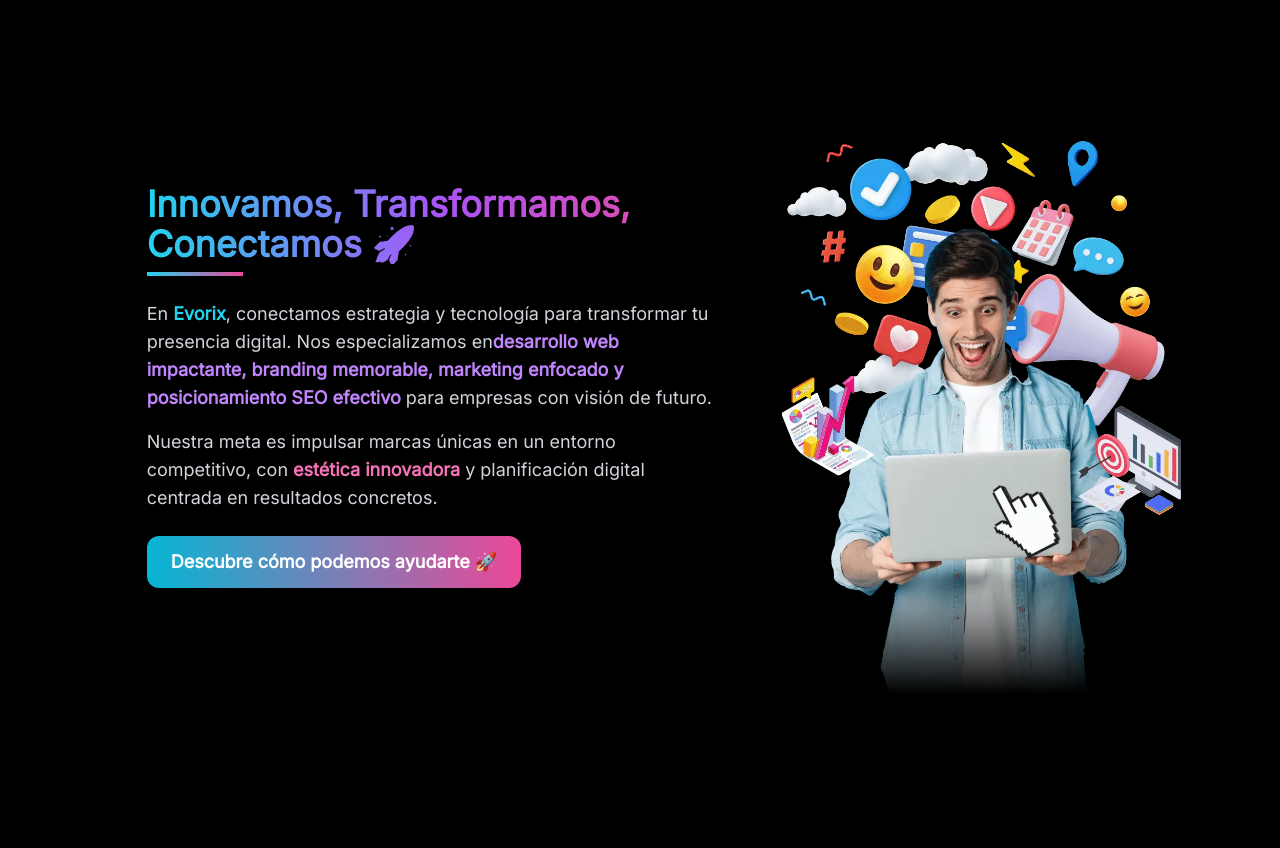
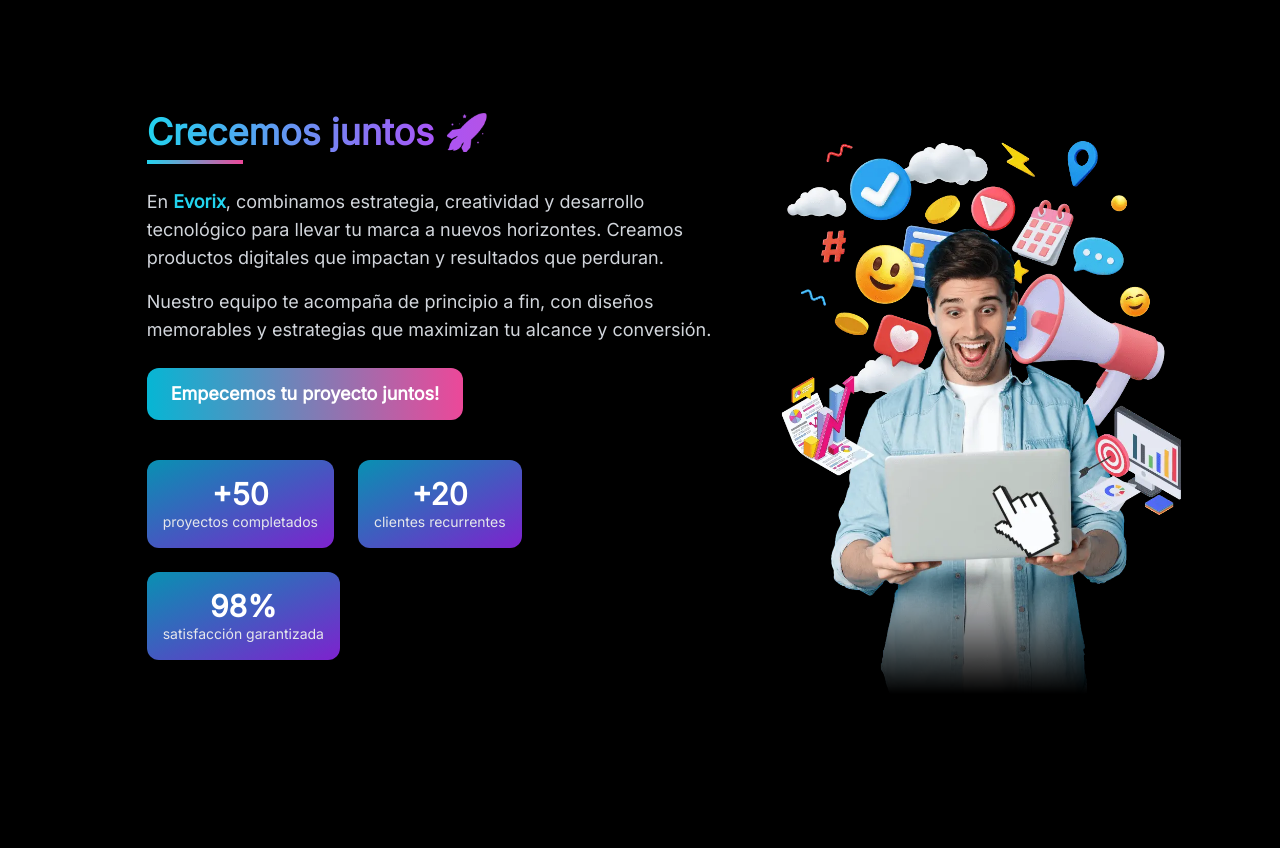
Before and after one commit to santiperez98/evorix, a Next.js app: page / in a window 1280 px wide. Shown: the part 802-1650 px from the top of the page. Built offline with nearby package versions, Linux system fonts and the light colour scheme; no server answers.

Commit message:
configurando

```diff
--- a/src/app/components/AboutPreview.tsx
+++ b/src/app/components/AboutPreview.tsx
@@ -2,23 +2,21 @@
 import { useState, useEffect, useRef } from "react";
 
 const AboutPreview: React.FC = () => {
-  const [isVisible, setIsVisible] = useState<boolean>(false);
+  const [isVisible, setIsVisible] = useState(false);
   const sectionRef = useRef<HTMLElement | null>(null);
 
-  // Detecta cuando el componente entra en pantalla
   useEffect(() => {
     const observer = new IntersectionObserver(
-      ([entry]) => {
-        if (entry.isIntersecting) setIsVisible(true);
-      },
-      { threshold: 0.2 }
+      ([entry]) => entry.isIntersecting && setIsVisible(true),
+      { threshold: 0.1 }
     );
-
-    if (sectionRef.current) observer.observe(sectionRef.current);
-
-    return () => {
-      if (sectionRef.current) observer.unobserve(sectionRef.current);
-    };
+    if (sectionRef.current) {
+      observer.observe(sectionRef.current);
+      return () => {
+        if (sectionRef.current) observer.unobserve(sectionRef.current);
+      };
+    }
+    return undefined;
   }, []);
 
   return (
@@ -27,10 +25,8 @@
       id="sobre-nosotros"
       className="py-20 px-6 bg-black text-white flex flex-col md:flex-row items-center justify-center text-center md:text-left relative overflow-hidden"
     >
-      {/* Fondo sólido negro */}
       <div className="absolute inset-0 bg-black z-0" />
 
-      {/* Contenido de texto */}
       <motion.div
         className="max-w-2xl relative z-10 px-4 md:px-12"
         initial={{ opacity: 0, x: -50 }}
@@ -38,7 +34,7 @@
         transition={{ duration: 0.8 }}
       >
         <h2 className="text-3xl md:text-4xl font-extrabold bg-gradient-to-r from-cyan-400 via-purple-500 to-pink-500 bg-clip-text text-transparent">
-          Innovamos, Transformamos, Conectamos 🚀
+          Crecemos juntos 🚀
         </h2>
         <motion.div
           className="w-20 md:w-24 h-1 bg-gradient-to-r from-cyan-400 to-pink-500 mt-2 mx-auto md:mx-0"
@@ -48,32 +44,44 @@
         />
 
         <p className="mt-6 text-base md:text-lg text-gray-300 leading-relaxed">
-          En <span className="text-cyan-400 font-semibold">Evorix</span>, conectamos estrategia y tecnología
-          para transformar tu presencia digital. Nos especializamos en
-          <span className="text-purple-400 font-semibold">
-            desarrollo web impactante, branding memorable, marketing enfocado y posicionamiento SEO efectivo
-          </span> para empresas con visión de futuro.
+          En <span className="text-cyan-400 font-semibold">Evorix</span>, combinamos estrategia, creatividad y desarrollo tecnológico para llevar tu marca a nuevos horizontes. Creamos productos digitales que impactan y resultados que perduran.
         </p>
         <p className="mt-4 text-base md:text-lg text-gray-300 leading-relaxed">
-          Nuestra meta es impulsar marcas únicas en un entorno competitivo,
-          con <span className="text-pink-400 font-semibold">estética innovadora</span> y planificación digital
-          centrada en resultados concretos.
+          Nuestro equipo te acompaña de principio a fin, con diseños memorables y estrategias que maximizan tu alcance y conversión.
         </p>
 
-        {/* Botón CTA */}
         <motion.a
           href="/contacto"
           className="mt-6 inline-block px-5 md:px-6 py-3 text-base md:text-lg font-semibold text-white bg-gradient-to-r from-cyan-500 to-pink-500 rounded-xl shadow-lg hover:scale-105 transition-transform"
           whileHover={{ scale: 1.1 }}
         >
-          Descubre cómo podemos ayudarte 🚀
+          Empecemos tu proyecto juntos!
         </motion.a>
+
+        {/* Bloque de estadísticas */}
+        <div className="mt-10 flex justify-center md:justify-start gap-6 flex-wrap">
+          {[
+            { value: "+50", label: "proyectos completados" },
+            { value: "+20", label: "clientes recurrentes" },
+            { value: "98%", label: "satisfacción garantizada" },
+          ].map((stat, idx) => (
+            <motion.div
+              key={idx}
+              className="flex flex-col items-center bg-gradient-to-br from-cyan-600 to-purple-700 p-4 rounded-xl shadow-lg"
+              initial={{ opacity: 0, y: 20 }}
+              animate={isVisible ? { opacity: 1, y: 0 } : {}}
+              transition={{ duration: 0.6, delay: idx * 0.2 }}
+            >
+              <span className="text-3xl font-bold">{stat.value}</span>
+              <span className="text-sm text-gray-200">{stat.label}</span>
+            </motion.div>
+          ))}
+        </div>
       </motion.div>
 
-      {/* Imagen futurista */}
       <motion.img
         src="/hombre.webp"
-        alt="Profesional futurista interactuando con tecnología"
+        alt="Consultor digital Evorix"
         className="w-4/5 sm:w-3/5 md:w-2/5 lg:w-1/3 rounded-xl shadow-lg mt-10 md:mt-0 relative z-10"
         style={{
           WebkitMaskImage: 'linear-gradient(black 80%, transparent)',
```
